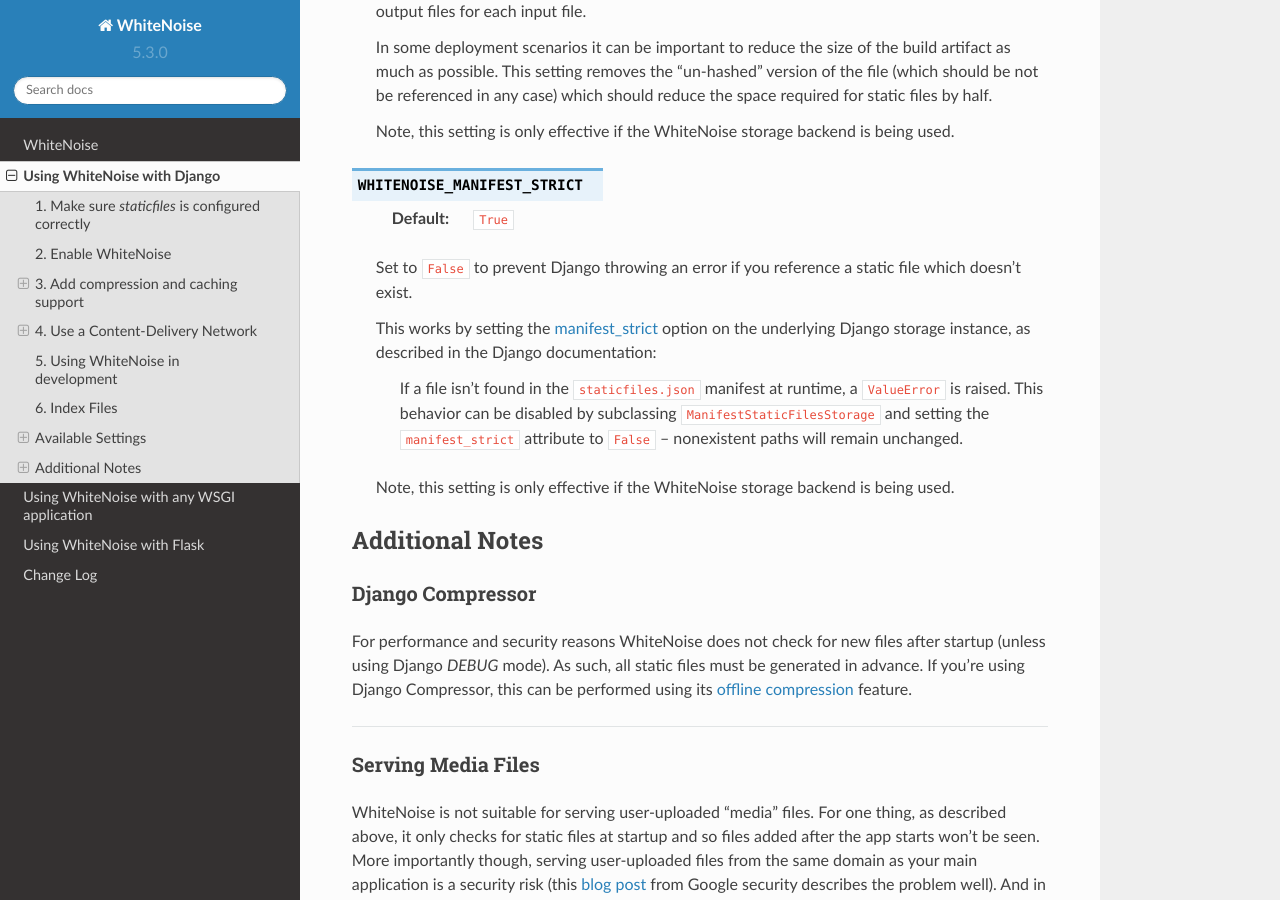
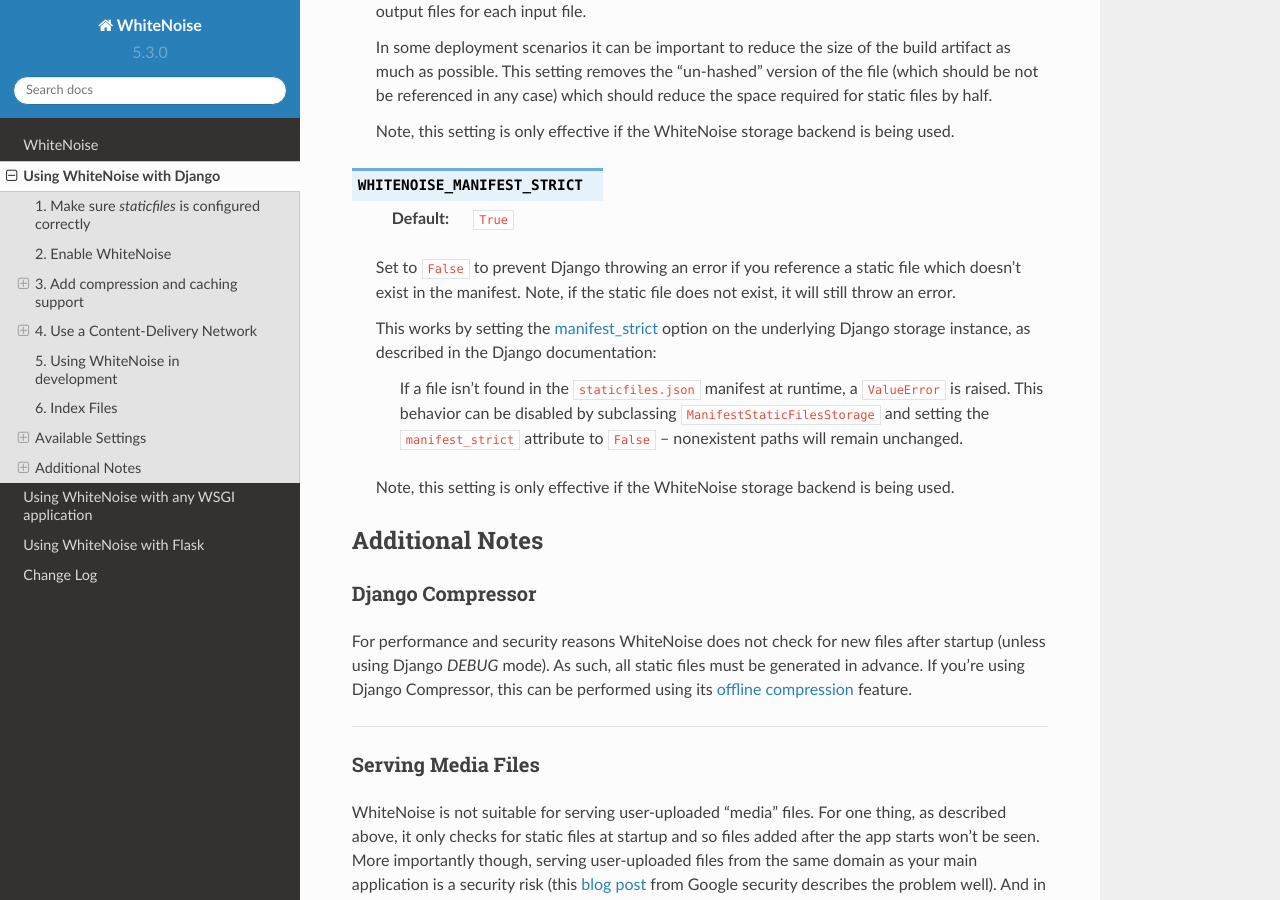
Before and after one commit to gorbunov87/white_noise, a Sphinx documentation site: the page built from docs/django.rst, in a window 1280 px wide and 900 px high, scrolled down 8913 px. Built offline with Sphinx 7.4.7 and the Read the Docs theme 2.0.0, drawn with Linux system fonts in a browser that asks for light colours.

Commit message:
Clarify WHITENOISE_MANIFEST_STRICT behaviour (#292)

```diff
--- a/docs/django.rst
+++ b/docs/django.rst
@@ -484,7 +484,8 @@
     :default: ``True``
 
     Set to ``False`` to prevent Django throwing an error if you reference a
-    static file which doesn't exist.
+    static file which doesn't exist in the manifest. Note, if the static file
+    does not exist, it will still throw an error.
 
     This works by setting the manifest_strict_ option on the underlying Django
     storage instance, as described in the Django documentation:
```
